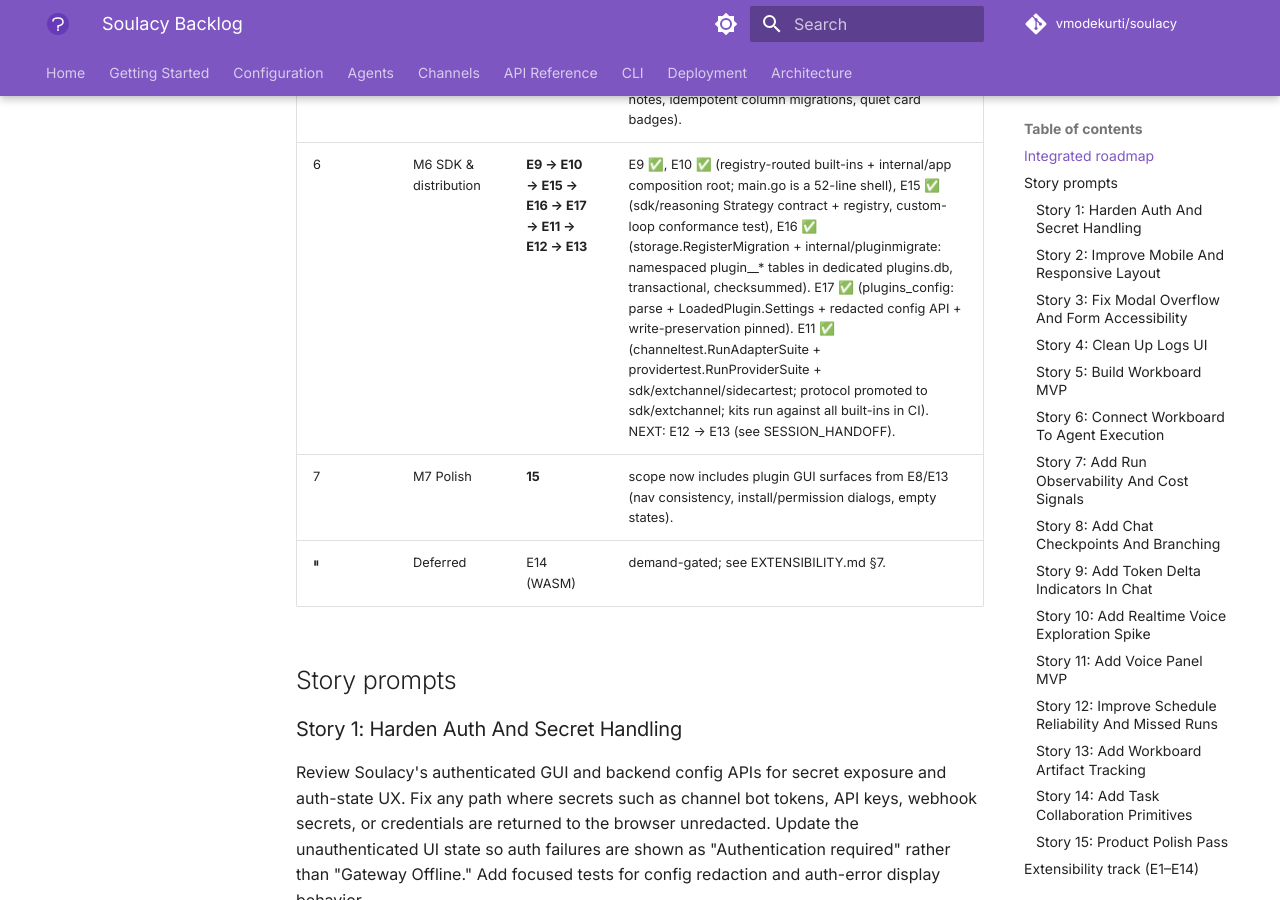
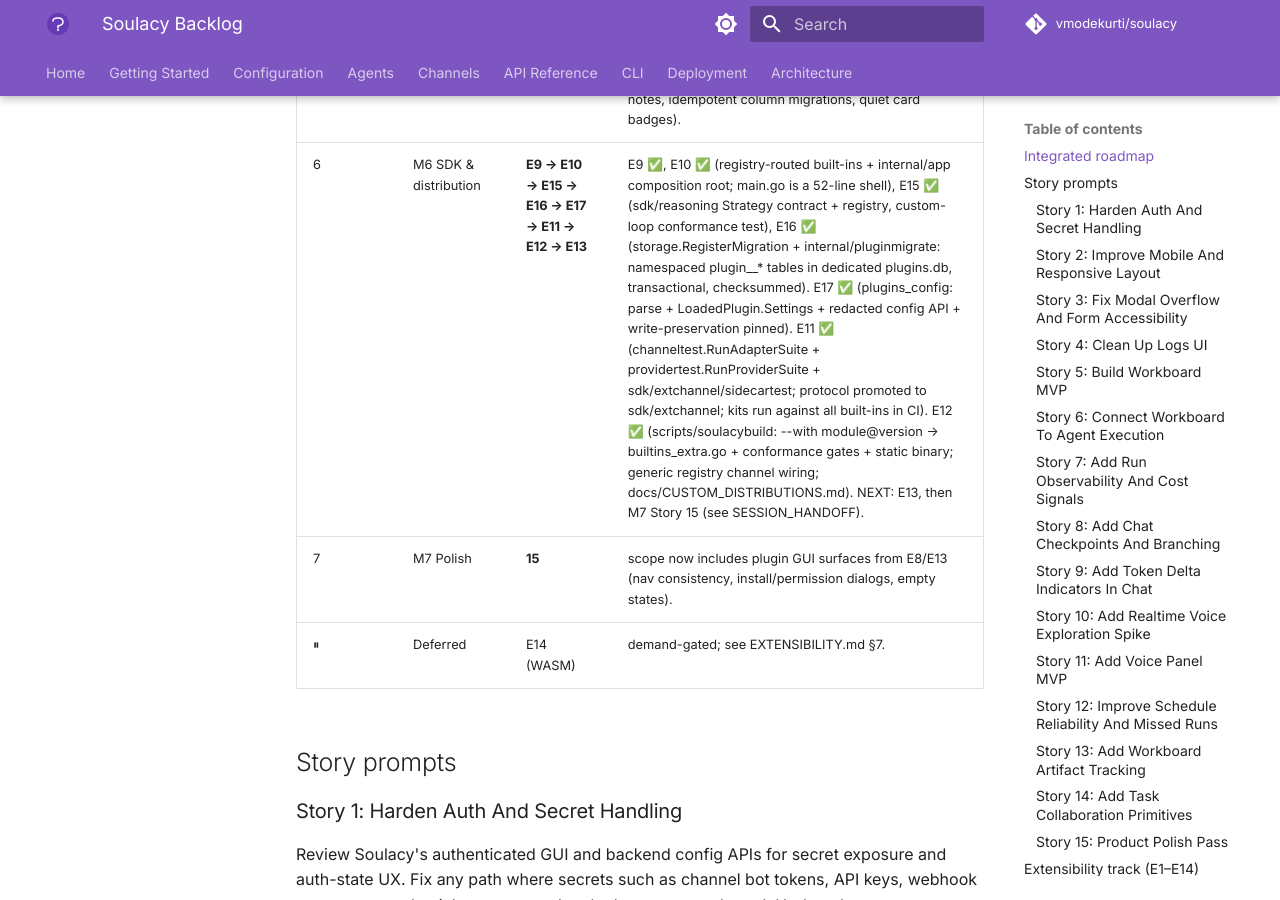
Before and after one commit to vmodekurti/soulacy, an MkDocs documentation site: the page built from docs/BACKLOG.md, in a window 1280 px wide and 900 px high, scrolled down 1335 px. Built offline with MkDocs 1.6.1 and Material for MkDocs 9.7.7, drawn with Linux system fonts in a browser that asks for light colours; comment, search, counter and statistics services are not loaded; the version menu is left out.

Commit message:
docs: handoff + backlog — E12 complete (M6: next E13)

```diff
--- a/docs/BACKLOG.md
+++ b/docs/BACKLOG.md
@@ -26,7 +26,7 @@
 | ✅ | M3 Sidecar foundation | **E3 → E4 → E5 → E6 → E7 → E8** | done (session 6). Protocol v1, supervised lifecycle, plugin principals/capabilities, vault credential delegation w/ rotation restart, manifest v2 (sidecar channels/providers/skills/GUI), GUI mounts at /plugins/:id/ui/ in sandboxed iframes with scoped splg_ tokens + default-deny API gate. Docs: PLUGIN_MANIFEST/CAPABILITIES/CREDENTIALS + EXTERNAL_CHANNEL_PROTOCOL. |
 | ✅ | M4 Voice | **10 → 11** | done (session 6). Spike (docs/VOICE_SPIKE.md): sidecar/control-plane approach confirmed, OpenAI-first; PoC sidecar passes conformance. MVP: voice.provider config → /api/v1/voice/status + /ephemeral (key minted host-side, never in browser persistently), Chat 🎤 push-to-talk panel (WebRTC direct to provider, live transcripts attach to session, usage indicator, graceful fallback). Verify mic flow on the Mac with a real key. |
 | ✅ | M5 Reliability & workboard depth | **12 → 13 → 14** | done (session 6). Missed-run catch-up hardened + GUI copy; artifact tracking (run.artifact via E1, task-modal panel w/ download); collaboration primitives (owner/priority/tags/due date + comments & reviewer notes, idempotent column migrations, quiet card badges). |
-| 6 | M6 SDK & distribution | **E9 → E10 → E15 → E16 → E17 → E11 → E12 → E13** | E9 ✅, E10 ✅ (registry-routed built-ins + internal/app composition root; main.go is a 52-line shell), E15 ✅ (sdk/reasoning Strategy contract + registry, custom-loop conformance test), E16 ✅ (storage.RegisterMigration + internal/pluginmigrate: namespaced plugin_<id>_* tables in dedicated plugins.db, transactional, checksummed). E17 ✅ (plugins_config: parse + LoadedPlugin.Settings + redacted config API + write-preservation pinned). E11 ✅ (channeltest.RunAdapterSuite + providertest.RunProviderSuite + sdk/extchannel/sidecartest; protocol promoted to sdk/extchannel; kits run against all built-ins in CI). NEXT: E12 → E13 (see SESSION_HANDOFF). |
+| 6 | M6 SDK & distribution | **E9 → E10 → E15 → E16 → E17 → E11 → E12 → E13** | E9 ✅, E10 ✅ (registry-routed built-ins + internal/app composition root; main.go is a 52-line shell), E15 ✅ (sdk/reasoning Strategy contract + registry, custom-loop conformance test), E16 ✅ (storage.RegisterMigration + internal/pluginmigrate: namespaced plugin_<id>_* tables in dedicated plugins.db, transactional, checksummed). E17 ✅ (plugins_config: parse + LoadedPlugin.Settings + redacted config API + write-preservation pinned). E11 ✅ (channeltest.RunAdapterSuite + providertest.RunProviderSuite + sdk/extchannel/sidecartest; protocol promoted to sdk/extchannel; kits run against all built-ins in CI). E12 ✅ (scripts/soulacybuild: --with module@version → builtins_extra.go + conformance gates + static binary; generic registry channel wiring; docs/CUSTOM_DISTRIBUTIONS.md). NEXT: E13, then M7 Story 15 (see SESSION_HANDOFF). |
 | 7 | M7 Polish | **15** | scope now includes plugin GUI surfaces from E8/E13 (nav consistency, install/permission dialogs, empty states). |
 | ⏸ | Deferred | E14 (WASM) | demand-gated; see EXTENSIBILITY.md §7. |
 
```
